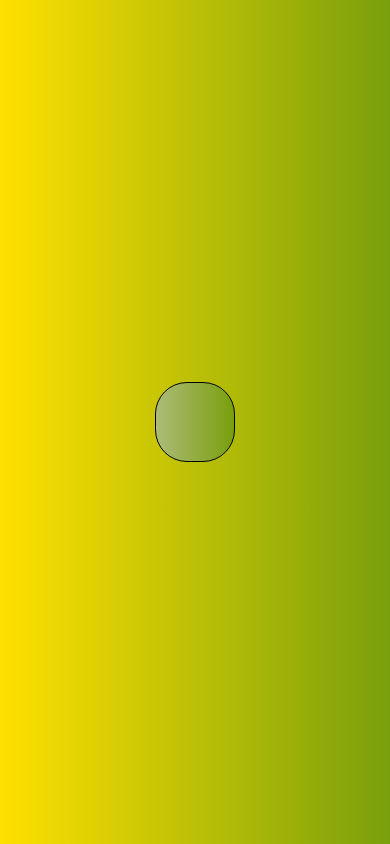
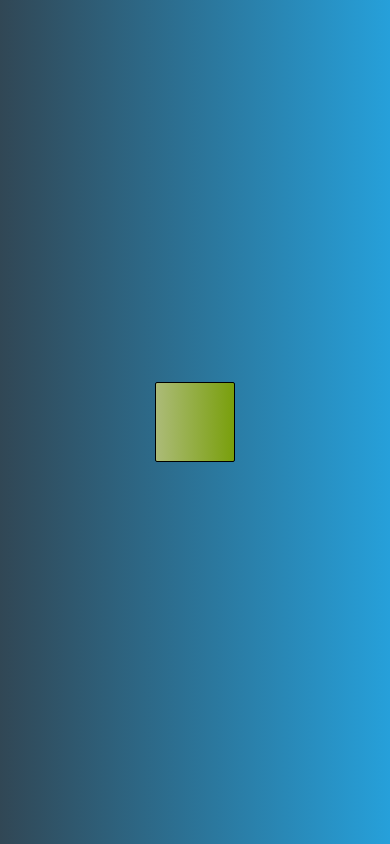
Before and after one commit to emoalb/linear-gradient, a plain HTML site: page index.html in a window 390 px wide. Drawn offline with Linux system fonts and the light colour scheme.

Commit message:
new features added

```diff
--- a/styles/styles.css
+++ b/styles/styles.css
@@ -6,7 +6,7 @@ body {
     justify-content: center;
     height: 100vh;
     align-items: center;
-    background: linear-gradient(to right, #ffe000, #799f0c);
+    background: linear-gradient(to right, #314755, #26a0da);
 }
 .box {
     border: solid 1px #000;
@@ -16,7 +16,16 @@ body {
     background: linear-gradient(to right, #799f0c, #acbb78);
     animation: transform 10s linear  infinite normal;
 }
-
+@media only screen and (max-width: 800px)  {
+    .box{
+        border-radius: 6px;
+    }
+}
+@media only screen and (max-width: 400px)  {
+    .box{
+        border-radius: 2px;
+    }
+}
 @keyframes transform {
     from {transform:rotate(0deg);}
     to {transform:rotate(360deg);}
```
